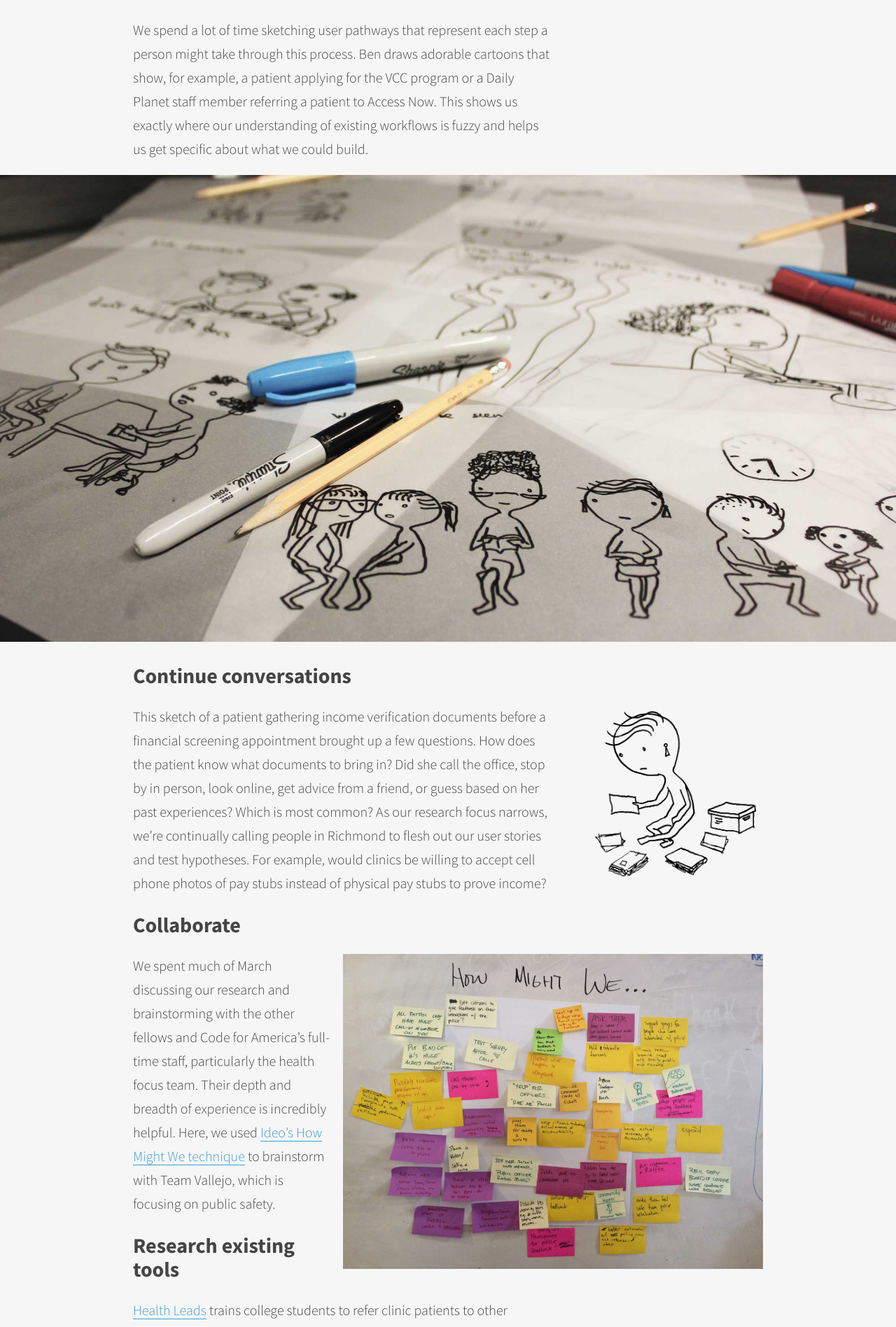
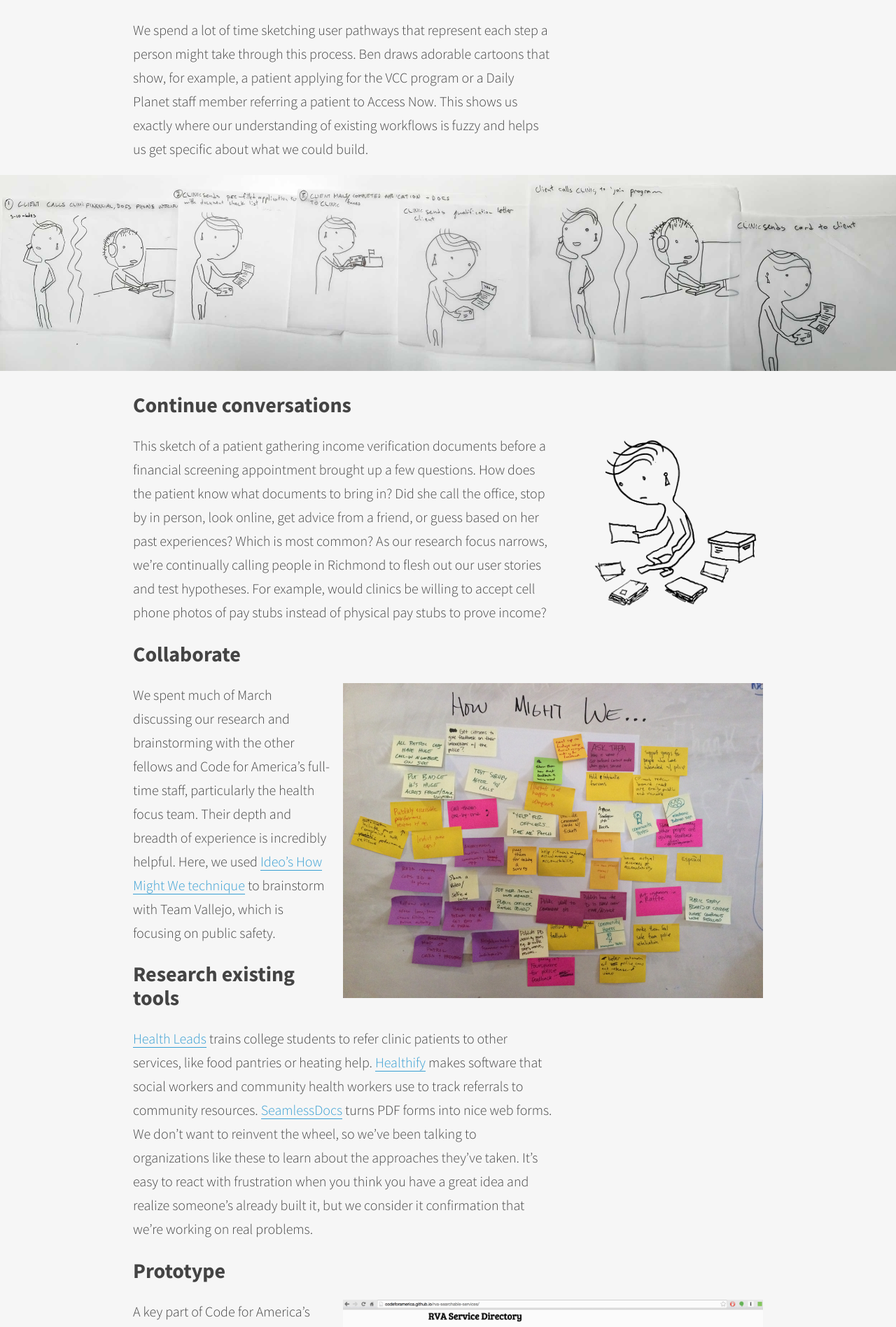
Before and after one commit to codeforamerica/rva, a Jekyll site: the page built from march/index.html, in a window 1280 px wide. Shown: the part 1515-3411 px from the top of the page at 70% size. Built offline with Jekyll 4.4.1, drawn with Linux system fonts in a browser that asks for light colours.

Commit message:
adding new sketch photo, working on #18

```diff
--- a/march/index.html
+++ b/march/index.html
@@ -23,7 +23,7 @@ It looks something like this.</p>
   <p>We spend a lot of time sketching user pathways that represent each step a person might take through this process. Ben draws adorable cartoons that show, for example, a patient applying for the VCC program or a Daily Planet staff member referring a patient to Access Now. This shows us exactly where our understanding of existing workflows is fuzzy and helps us get specific about what we could build.</p>
 </div>
 
-<figure><img src="/img/march_process_sketches.jpg"></figure>
+<figure><img src="/img/march_process_sketches2.jpg"></figure>
 
 <div class="container">
   <h2>Continue conversations</h2>
```
Also changed, not shown: img/march_process_sketches2.jpg (added).
